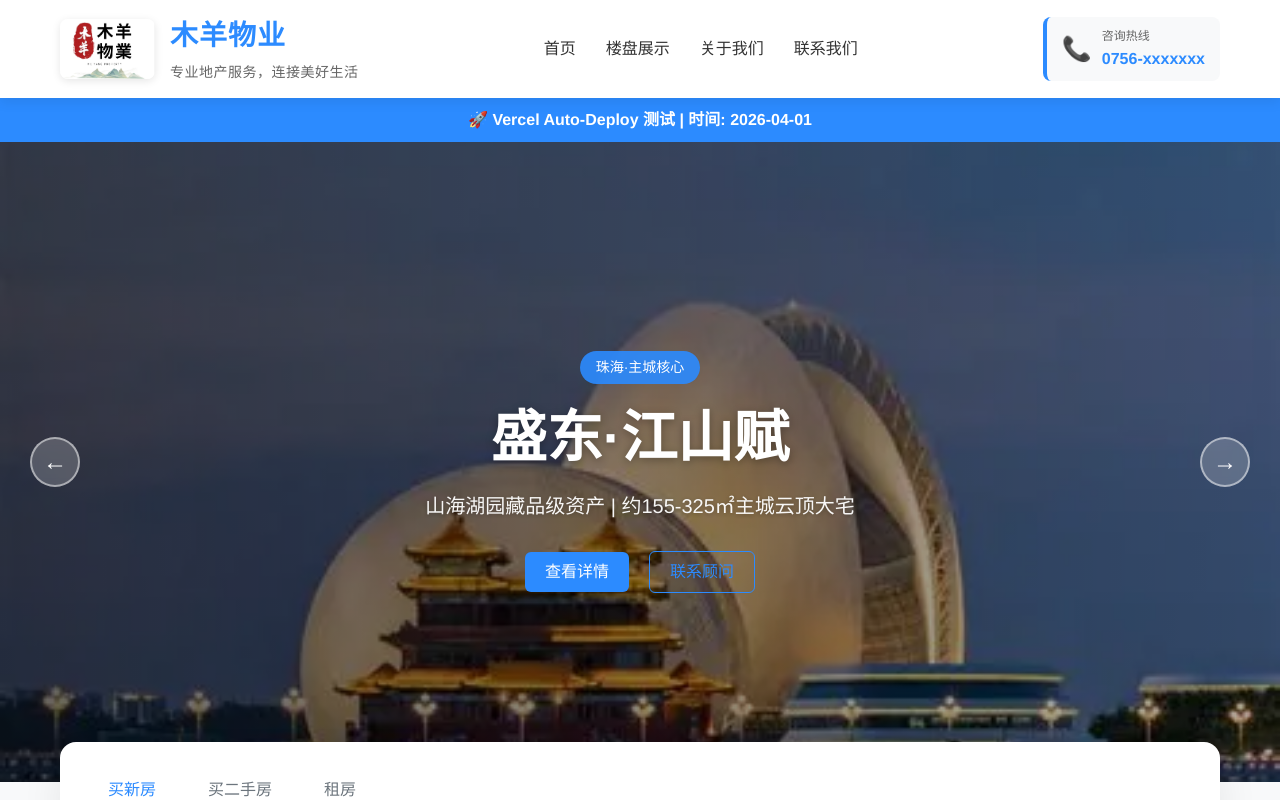
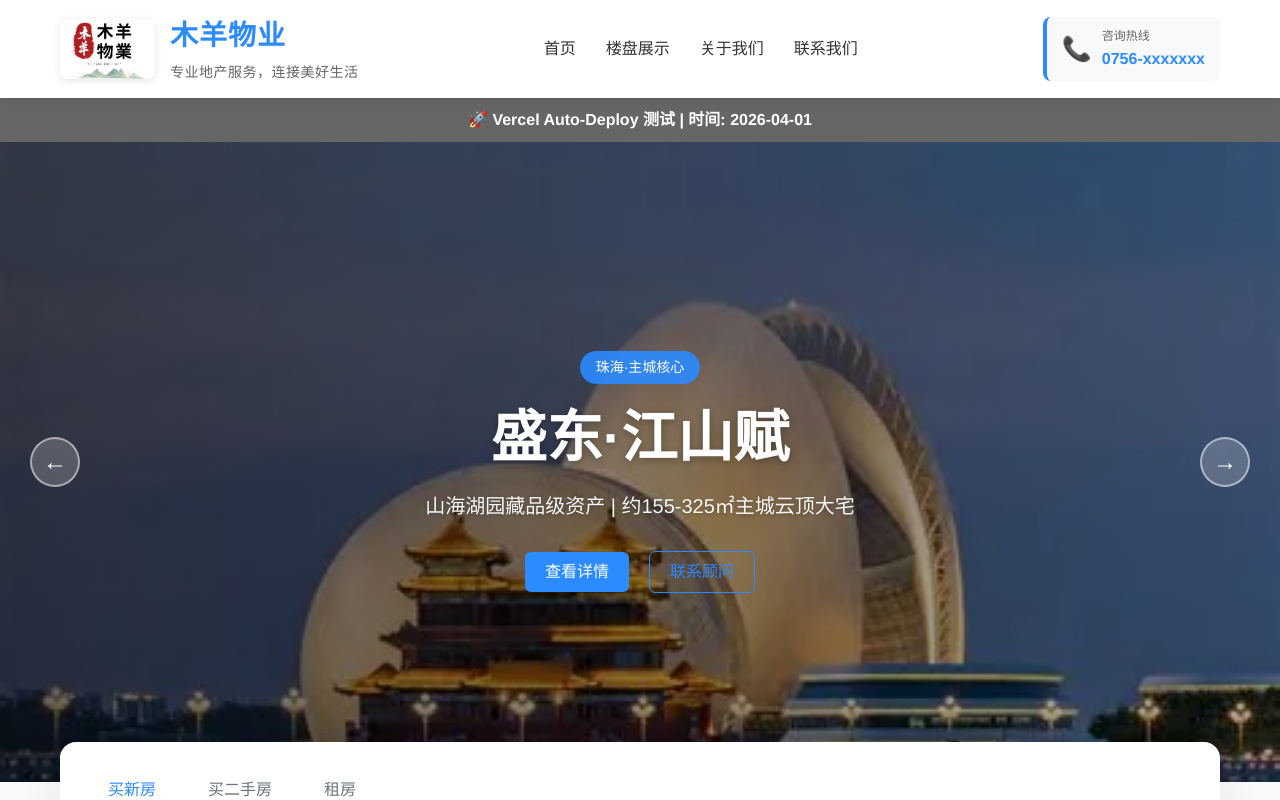
Before and after one commit to a1771550/woodsheep, a Vue app: page / in a window 1280 px wide. Shown: the top 800 px of the page. Built offline with nearby package versions, Linux system fonts and the light colour scheme; no server answers; the database is empty.

Commit message:
test#2:add grey visible banner to test

```diff
--- a/src/views/frontend/HomeView.vue
+++ b/src/views/frontend/HomeView.vue
@@ -2,13 +2,7 @@
   <div class="home">
     <!-- 在 Hero 區域上方添加一個明顯的測試條 -->
     <div
-      style="
-        background: #2c8bff;
-        color: white;
-        text-align: center;
-        padding: 10px;
-        font-weight: bold;
-      "
+      style="background: #666; color: white; text-align: center; padding: 10px; font-weight: bold"
     >
       🚀 Vercel Auto-Deploy 测试 | 时间: 2026-04-01
     </div>
```
